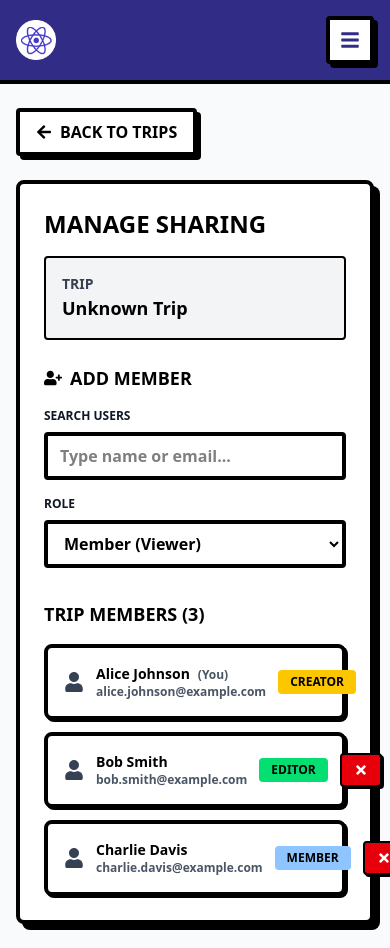
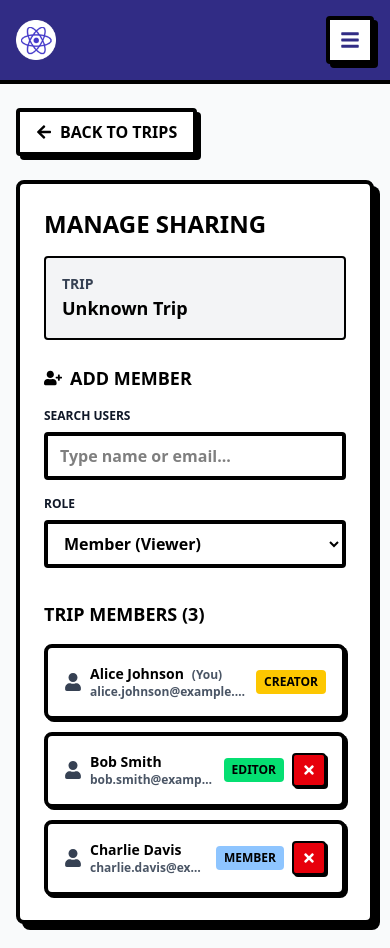
Before and after one commit to jahi-omari/trip-planner, a React (Vite) app: page /upcoming-trips-page/manage-sharing/1 in a window 390 px wide. Built offline with nearby package versions, Linux system fonts and the light colour scheme.

Commit message:
Enhance member display in ManageSharingPage with improved layout and responsiveness; adjust spacing, font sizes, and truncate long text for better usability.

```diff
--- a/src/pages/ManageSharingPage.jsx
+++ b/src/pages/ManageSharingPage.jsx
@@ -314,27 +314,27 @@ const ManageSharingPage = () => {
                 {members.map(member => (
                   <div
                     key={member.id}
-                    className="p-4 bg-white border-4 border-black rounded-lg shadow-[2px_2px_0px_0px_rgba(0,0,0,1)] flex items-center justify-between"
+                    className="p-4 bg-white border-4 border-black rounded-lg shadow-[2px_2px_0px_0px_rgba(0,0,0,1)] flex items-center justify-between gap-2"
                   >
-                    <div className="flex items-center gap-3 flex-1">
-                      <FaUser className="text-xl text-gray-700" />
-                      <div className="flex-1">
-                        <p className="font-black text-sm sm:text-base">
+                    <div className="flex items-center gap-2 sm:gap-3 flex-1 min-w-0">
+                      <FaUser className="text-lg sm:text-xl text-gray-700 flex-shrink-0" />
+                      <div className="flex-1 min-w-0">
+                        <p className="font-black text-sm sm:text-base truncate">
                           {member.first_name} {member.last_name}
                           {currentUser && member.user_id === currentUser.id && (
                             <span className="ml-2 text-xs font-bold text-gray-600">(You)</span>
                           )}
                         </p>
-                        <p className="text-xs sm:text-sm text-gray-600 font-bold">{member.email}</p>
+                        <p className="text-xs sm:text-sm text-gray-600 font-bold truncate">{member.email}</p>
                       </div>
-                      <span className={`px-3 py-1 rounded font-black uppercase text-xs sm:text-sm ${getRoleBadgeColor(member.role)}`}>
+                      <span className={`px-2 sm:px-3 py-1 rounded font-black uppercase text-xs ${getRoleBadgeColor(member.role)} flex-shrink-0`}>
                         {getRoleLabel(member.role)}
                       </span>
                     </div>
                     {member.role !== 'owner' && (
                       <button
                         onClick={() => handleRemoveMember(member.id, member.role)}
-                        className="ml-3 bg-red-600 text-white font-bold px-3 py-2 rounded border-2 border-black shadow-[2px_2px_0px_0px_rgba(0,0,0,1)] hover:shadow-none hover:translate-x-0.5 hover:translate-y-0.5 transition-all"
+                        className="bg-red-600 text-white font-bold px-2 py-2 sm:px-3 sm:py-2 rounded border-2 border-black shadow-[2px_2px_0px_0px_rgba(0,0,0,1)] hover:shadow-none hover:translate-x-0.5 hover:translate-y-0.5 transition-all flex-shrink-0"
                         title="Remove member"
                       >
                         <FaTimes className="text-sm" />
```
